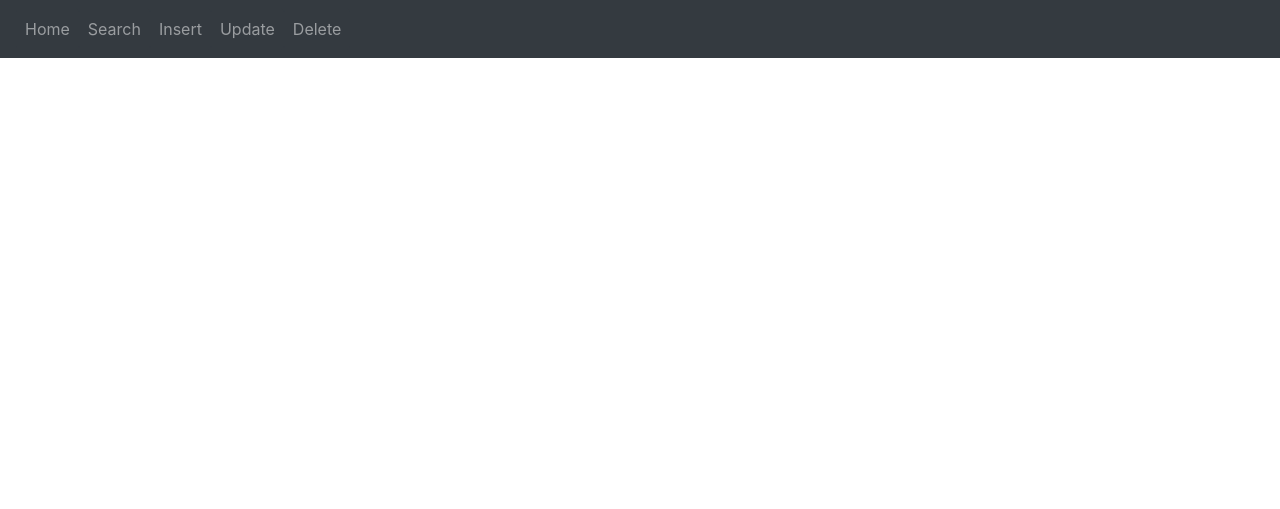
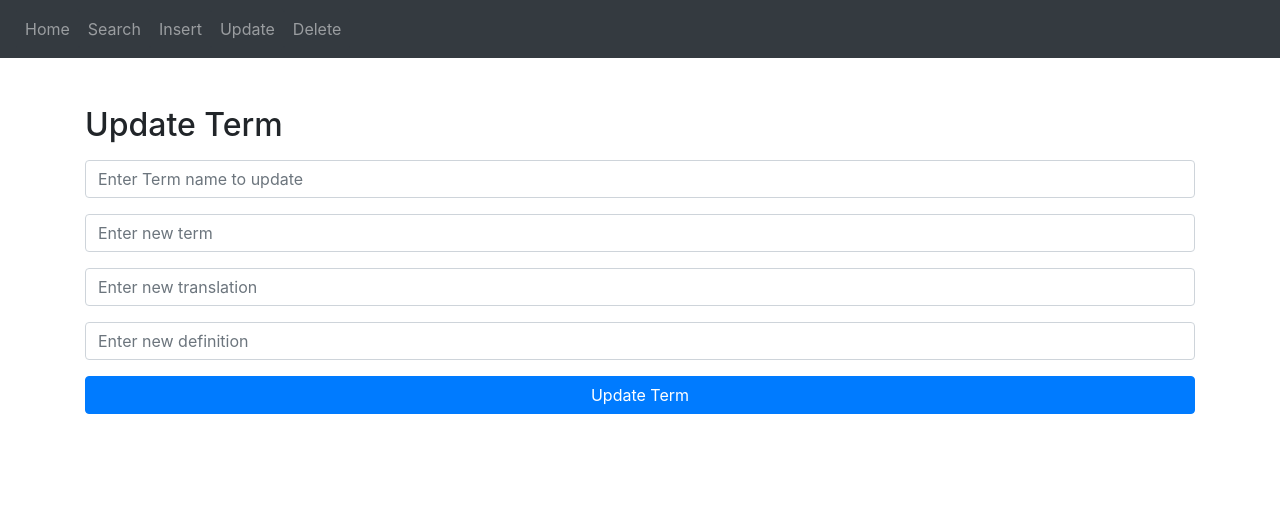
Before and after one commit to zezo-AK47/dictionary, a PHP site: page /php/update.php in a window 1280 px wide. Shown: the top 509 px of the page. Run offline with PHP 8.4, Linux system fonts and the light colour scheme; some libraries are stand-ins or nearby versions.

Commit message:
added update page

```diff
--- a/php/search.php
+++ b/php/search.php
@@ -83,11 +83,11 @@ mysqli_close($conn);
                                 <td>
                                     <form method="POST" action="./delete.php?term=<?= $row['term'] ?>" class="d-inline">
                                         <input type="hidden" name="id" value="<?= $row['id'] ?>">
-                                        <button type="submit" class="btn btn-sm btn-danger">Delete</button>
+                                        <button type="submit" class="btn mb-3 btn-sm btn-danger">Delete</button>
                                     </form>
-                                    <form method="POST" action="./update.php?term=<?= $row['term'] ?>" class="d-inline">
+                                    <form method="POST" action="./update.php" class="d-inline">
                                         <input type="hidden" name="id" value="<?= $row['id'] ?>">
-                                        <button type="submit" class="btn btn-sm btn-primary">Update</button>
+                                        <button type="submit" class="btn mb-3 btn-sm btn-primary">Update</button>
                                     </form>
                                 </td>
                             </tr>
--- a/php/update.php
+++ b/php/update.php
@@ -1,6 +1,6 @@
 <?php
 // Connect to the database
-$conn = mysqli_connect("localhost", "root", "", "dictionary"); // Added the database name here
+$conn = mysqli_connect("localhost", "root", "", "dictionary");
 
 // Check connection
 if (!$conn) {
@@ -9,17 +9,24 @@ if (!$conn) {
 
 // Check if the form was submitted
 if (isset($_POST['Submit'])) {
-    $id = $_POST['Text3'];
-    $data1 = $_POST['Text1'];
-    $data2 = $_POST['Text2'];
+    $searchTerm = $_POST['searchTerm'];
+    $newTerm = $_POST['Text1'];
+    $newTranslation = $_POST['translation']; // Added translation
+    $newDefinition = $_POST['Text2'];
 
     // Use prepared statements to prevent SQL injection
-    $stmt = mysqli_prepare($conn, "UPDATE t1 SET n1 = ?, c1 = ? WHERE id = ?");
-    mysqli_stmt_bind_param($stmt, "ssi", $data1, $data2, $id); // "ssi" means two strings and one integer
-
+    $stmt = mysqli_prepare($conn, "UPDATE dictionary_terms SET term = ?, translation = ?, definition = ? WHERE term = ?"); // Added translation
+    mysqli_stmt_bind_param($stmt, "ssss", $newTerm, $newTranslation, $newDefinition, $searchTerm); // Added "s" for translation
     // Execute the statement
     if (mysqli_stmt_execute($stmt)) {
-        echo "Data updated successfully!";
+        $rowsAffected = mysqli_stmt_affected_rows($stmt);
+        if ($rowsAffected > 0) {
+            echo "Term updated successfully!";
+            header("Location: update.php?status=success");
+            exit();
+        } else {
+            echo "Term not found or no changes were made.";
+        }
     } else {
         echo "Error updating data: " . mysqli_error($conn);
     }
@@ -49,6 +56,36 @@ mysqli_close($conn);
     include './includes/header.php';
     include './includes/nav.php';
     ?>
+    <section class="container py-5">
+        <div class="mb-5" data-aos="fade-up" data-aos-delay="100">
+            <h2 class="mb-3">Update Term</h2>
+            <form method="POST" action="update.php" class="row g-3">
+                <div class="col-12">
+                    <input type="text" name="searchTerm" class="form-control mb-3" placeholder="Enter Term name to update" required>
+                </div>
+                <div class="col-12">
+                    <input type="text" name="Text1" class="form-control mb-3" placeholder="Enter new term" required>
+                </div>
+                <div class="col-12">
+                    <input type="text" name="translation" class="form-control mb-3" placeholder="Enter new translation" required>
+                </div>
+                <div class="col-12">
+                    <input type="text" name="Text2" class="form-control mb-3" placeholder="Enter new definition" required>
+                </div>
+                <div class="col-12">
+                    <button type="submit" name="Submit" class="btn btn-primary w-100">Update Term</button>
+                </div>
+            </form>
+            <?php if (isset($_GET['status']) && $_GET['status'] == 'success'): ?>
+                <div class="alert alert-success mt-3 alert-dismissible fade show" role="alert">
+                    <strong>Term updated successfully!</strong>
+                    <button type="button" class="close" data-dismiss="alert" aria-label="Close">
+                        <span aria-hidden="true">&times;</span>
+                    </button>
+                </div>
+            <?php endif; ?>
+        </div>
+    </section>
 </body>
 
 </html>
```
Also changed, not shown: index.php (+10 -10 lines).
